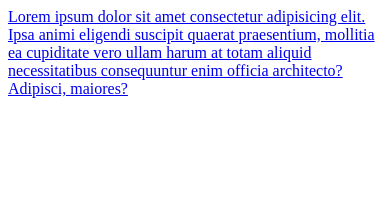
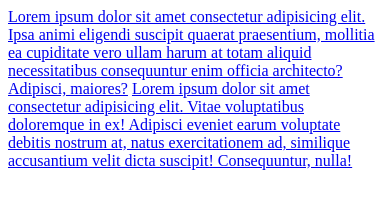
Before and after one commit to clemkiller33/site-titan, a website: page index.html in a window 390 px wide. Drawn offline with Linux system fonts and the light colour scheme.

```diff
--- a/index.html
+++ b/index.html
@@ -7,5 +7,6 @@
 </head>
 <body>
     <a href="accueil.html">Lorem ipsum dolor sit amet consectetur adipisicing elit. Ipsa animi eligendi suscipit quaerat praesentium, mollitia ea cupiditate vero ullam harum at totam aliquid necessitatibus consequuntur enim officia architecto? Adipisci, maiores?</a>
+    <a href="test.html">Lorem ipsum dolor sit amet consectetur adipisicing elit. Vitae voluptatibus doloremque in ex! Adipisci eveniet earum voluptate debitis nostrum at, natus exercitationem ad, similique accusantium velit dicta suscipit! Consequuntur, nulla!</a>
 </body>
 </html>
```
